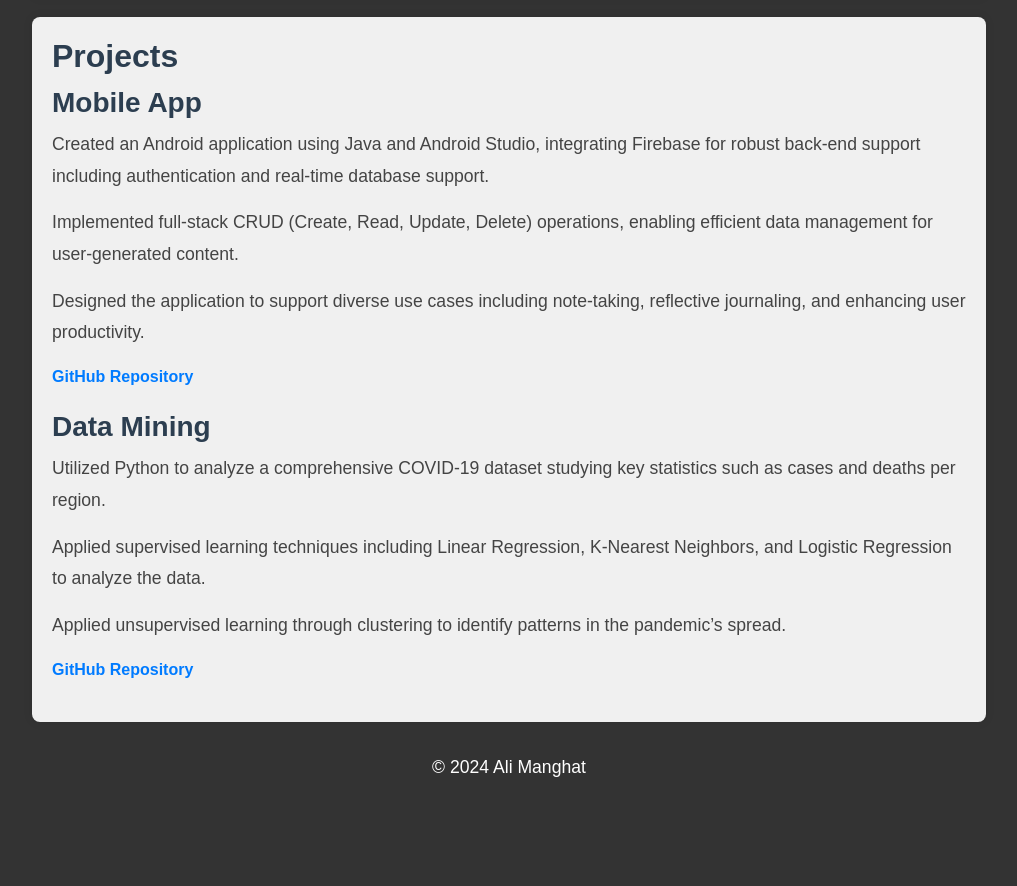
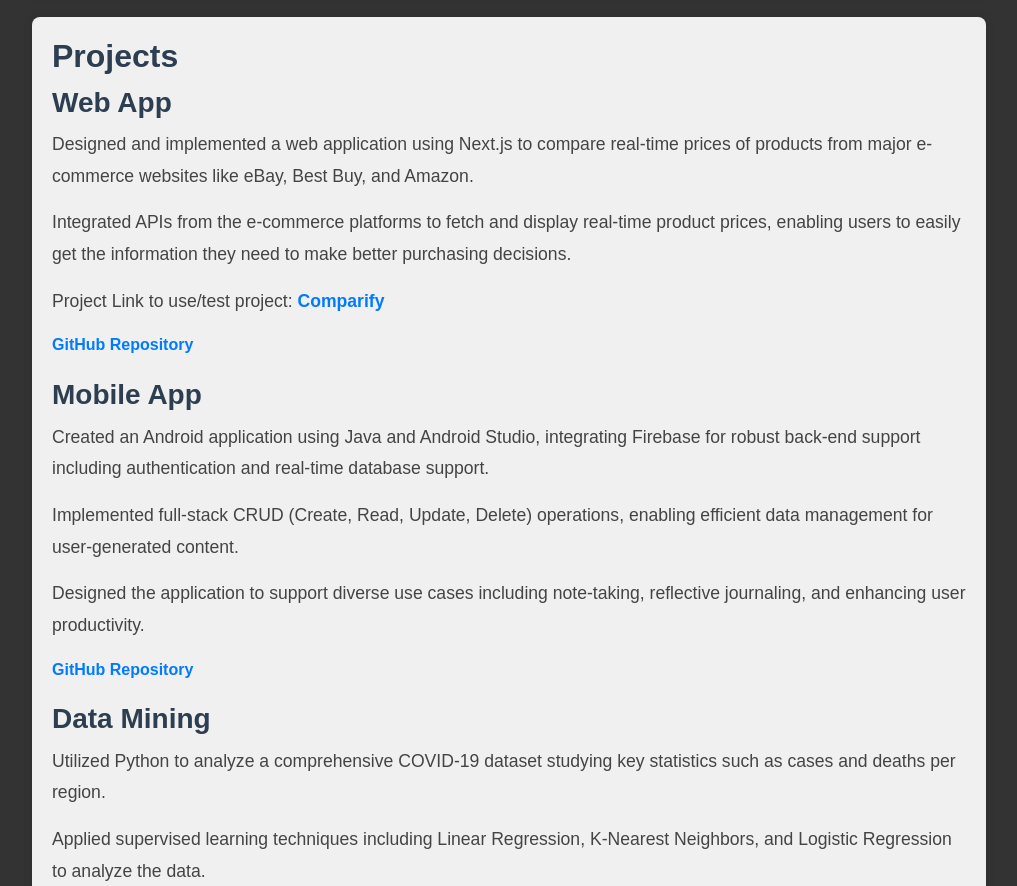
Before and after one commit to Ali-m99/Ali-m99.github.io, a plain HTML site: page index.html in a window 1280 px wide. Shown: the part 1003-1889 px from the top of the page, without its empty margins (131-1148 px from the left). Before the commit the page ends 1812 px from the top, so only its background shows below. Drawn offline with nearby package versions, Linux system fonts and the light colour scheme.

Commit message:
Added web app project to project section

```diff
--- a/index.html
+++ b/index.html
@@ -41,6 +41,13 @@
         <section id="projects">
             <h2>Projects</h2>
             <div class="project">
+                <h3>Web App</h3>
+                <p>Designed and implemented a web application using Next.js to compare real-time prices of products from major e-commerce websites like eBay, Best Buy, and Amazon.</p>
+                <p>Integrated APIs from the e-commerce platforms to fetch and display real-time product prices, enabling users to easily get the information they need to make better purchasing decisions.</p>
+                <p>Project Link to use/test project: <a href="https://main.d1yygifratrqwx.amplifyapp.com/search" target="_blank">Comparify</a></p>
+                <a href="https://github.com/Ali-m99/comparify" target="_blank">GitHub Repository</a>
+            </div>
+            <div class="project">
                 <h3>Mobile App</h3>
                 <p>Created an Android application using Java and Android Studio, integrating Firebase for robust back-end support including authentication and real-time database support.</p>
                 <p>Implemented full-stack CRUD (Create, Read, Update, Delete) operations, enabling efficient data management for user-generated content.</p>
```
